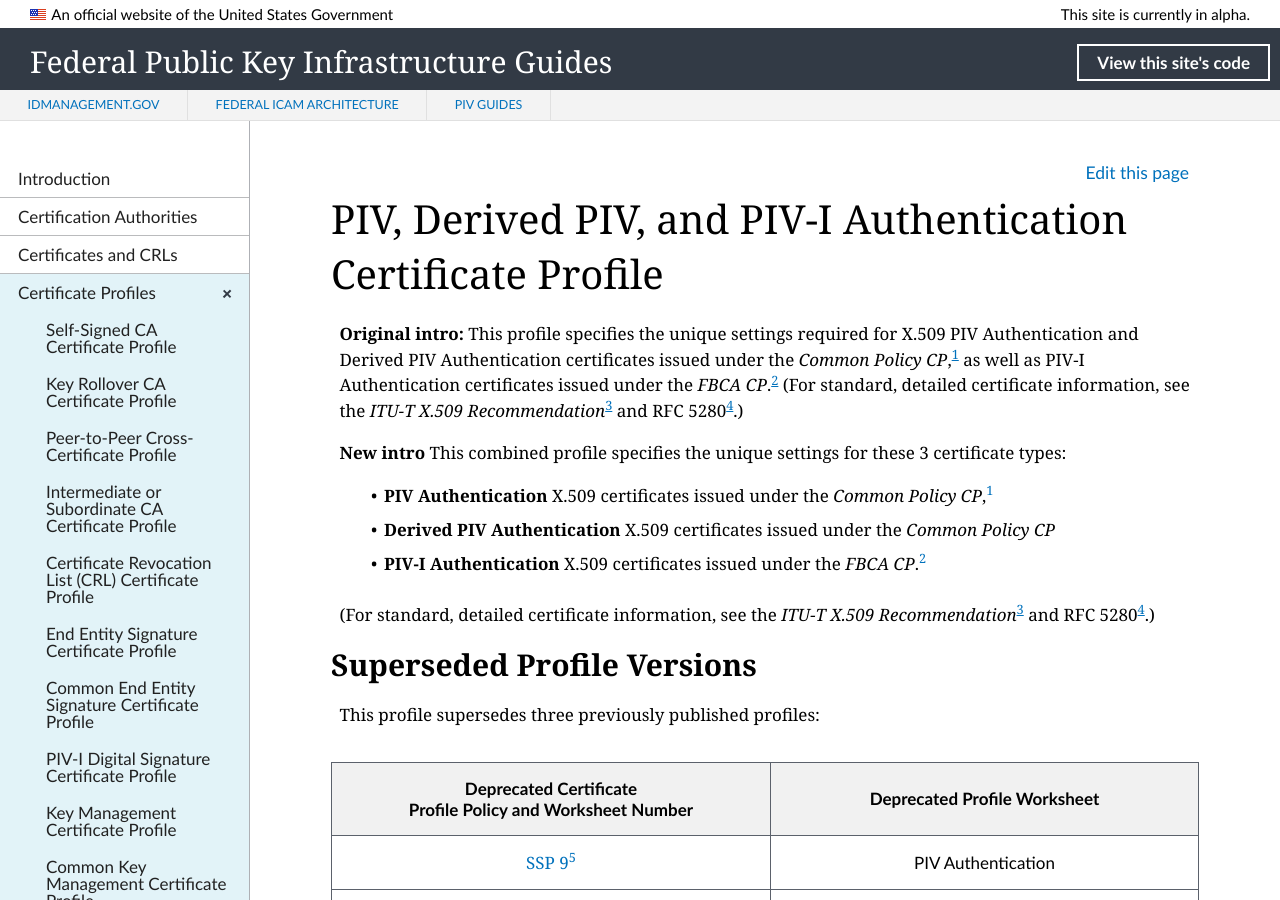
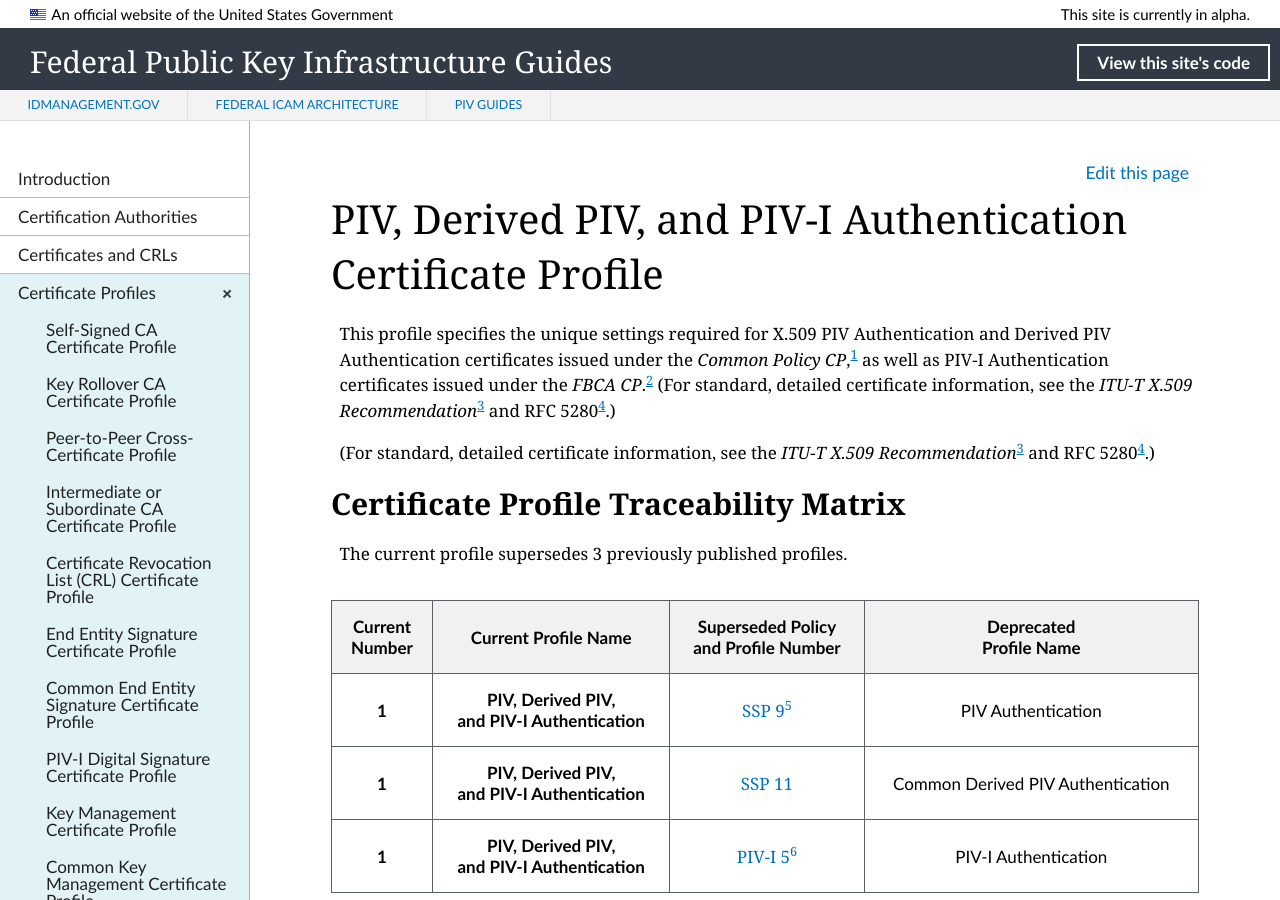
Before and after one commit to GSA/fpki-guides, a Jekyll site: the page built from _profiles/23_all_piv_auth.md, in a window 1280 px wide and 900 px high. Built offline with Jekyll 4.4.1, drawn with Linux system fonts in a browser that asks for light colours; nearby versions of some CDN libraries; library files that are not in the unit come from our copies.

Commit message:
Update 23_all_piv_auth.md
Expand traceability matrix to include current number and name

```diff
--- a/_profiles/23_all_piv_auth.md
+++ b/_profiles/23_all_piv_auth.md
@@ -3,26 +3,19 @@
 title: PIV, Derived PIV, and PIV-I Authentication Certificate Profile
 permalink: profiles/allpivauth3/
 ---
-**Original intro:**  This profile specifies the unique settings required for X.509 PIV Authentication and Derived PIV Authentication certificates issued under the _Common Policy CP_,<sup>[1](#1)</sup> as well as PIV-I Authentication certificates issued under the _FBCA CP_.<sup>[2](#2)</sup> (For standard, detailed certificate information, see the _ITU-T X.509 Recommendation_<sup>[3](#3)</sup> and RFC 5280<sup>[4](#4)</sup>.)
-
-**New intro**
-This combined profile specifies the unique settings for these 3 certificate types:
-
-* **PIV Authentication** X.509 certificates issued under the _Common Policy CP_,<sup>[1](#1)</sup>
-* **Derived PIV Authentication** X.509 certificates issued under the _Common Policy CP_
-* **PIV-I Authentication** X.509 certificates issued under the _FBCA CP_.<sup>[2](#2)</sup>
+This profile specifies the unique settings required for X.509 PIV Authentication and Derived PIV Authentication certificates issued under the _Common Policy CP_,<sup>[1](#1)</sup> as well as PIV-I Authentication certificates issued under the _FBCA CP_.<sup>[2](#2)</sup> (For standard, detailed certificate information, see the _ITU-T X.509 Recommendation_<sup>[3](#3)</sup> and RFC 5280<sup>[4](#4)</sup>.)
 
 (For standard, detailed certificate information, see the _ITU-T X.509 Recommendation_<sup>[3](#3)</sup> and RFC 5280<sup>[4](#4)</sup>.)
 
-## Superseded Profile Versions
+## Certificate Profile Traceability Matrix
 
-This profile supersedes three previously published profiles:
+The current profile supersedes 3 previously published profiles.
 
-| **Deprecated Certificate<br>Profile Policy and Worksheet Number**  | **Deprecated Profile Worksheet** |
-| :----: | :----: |
-|  [SSP 9](https://www.idmanagement.gov/wp-content/uploads/sites/1171/uploads/fpki-cert-profile-ssp.pdf){:target="_blank"}<sup>[5](#5)</sup>  |  PIV Authentication  |
-|  [SSP 11](https://www.idmanagement.gov/wp-content/uploads/sites/1171/uploads/fpki-cert-profile-ssp.pdf){:target="_blank"}  |  Common Derived PIV Authentication  |
-|   [PIV-I 5](https://www.idmanagement.gov/wp-content/uploads/sites/1171/uploads/fpki-pivi-cert-profiles.pdf){:target="_blank"}<sup>[6](#6)</sup>  | PIV-I Authentication  |
+| **Current<br>Number** | **Current Profile Name**   |  **Superseded Policy<br>and Profile Number**  | **Deprecated<br>Profile Name** |
+| :----: | :----: | :----:| :----: |
+|  **1**  | **PIV, Derived PIV,<br>and PIV-I Authentication** | [SSP 9](https://www.idmanagement.gov/wp-content/uploads/sites/1171/uploads/fpki-cert-profile-ssp.pdf){:target="_blank"}<sup>[5](#5)</sup>  |  PIV Authentication  |
+|  **1**  |  **PIV, Derived PIV,<br>and PIV-I Authentication** | [SSP 11](https://www.idmanagement.gov/wp-content/uploads/sites/1171/uploads/fpki-cert-profile-ssp.pdf){:target="_blank"}  |  Common Derived PIV Authentication  |
+| **1**   |  **PIV, Derived PIV,<br>and PIV-I Authentication** |  [PIV-I 5](https://www.idmanagement.gov/wp-content/uploads/sites/1171/uploads/fpki-pivi-cert-profiles.pdf){:target="_blank"}<sup>[6](#6)</sup>  | PIV-I Authentication  |
 
 ## Mandatory Base Certificate
 
```
